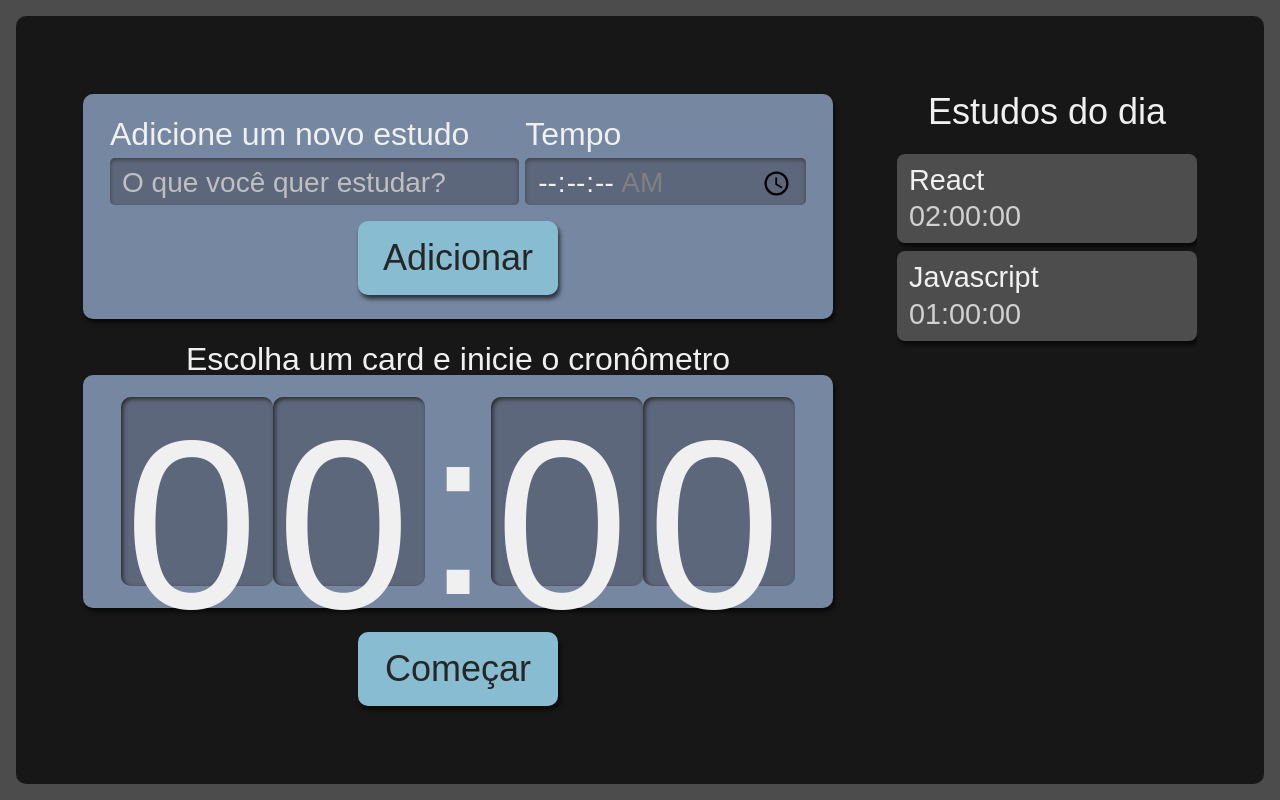
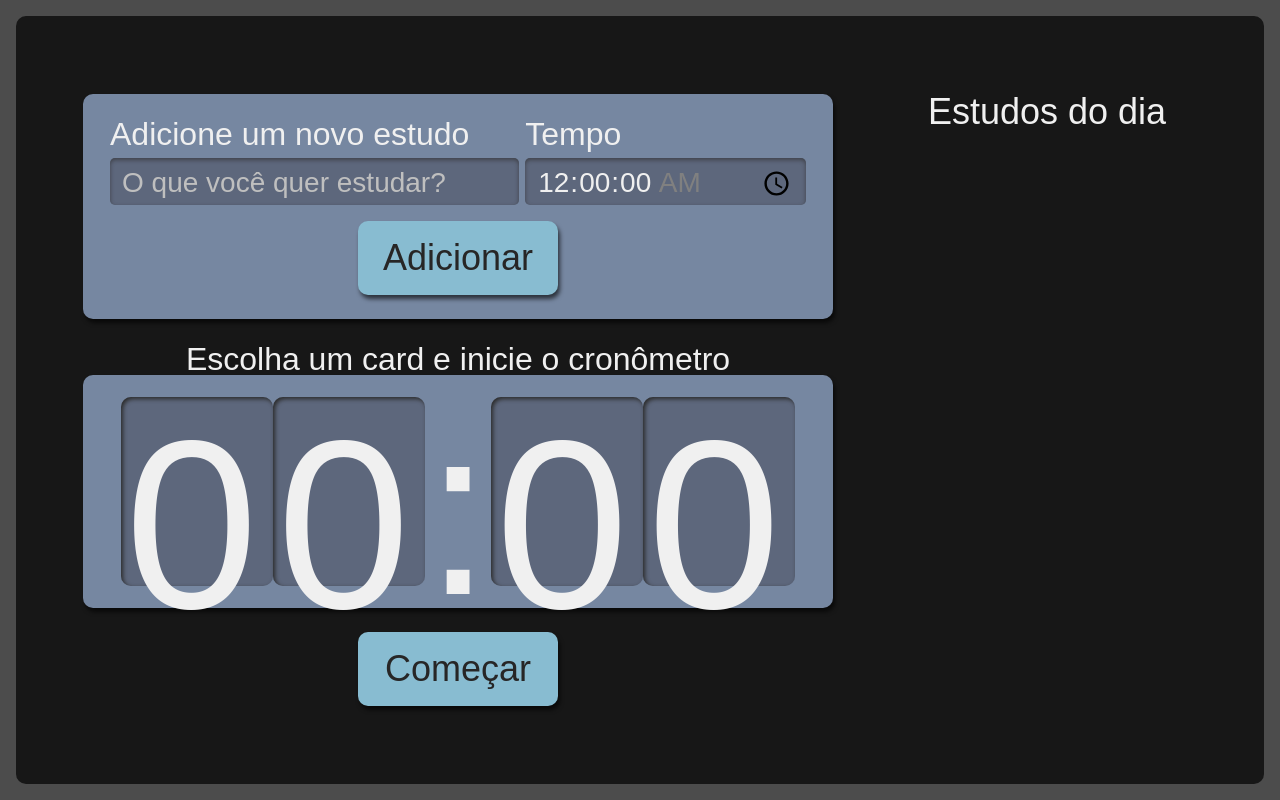
Before and after one commit to xibaloko/alura-studies, a React (Create React App) app: page / in a window 1280 px wide. Built offline with nearby package versions, Linux system fonts and the light colour scheme.

Commit message:
implementando adiciona tarefa

```diff
--- a/package.json
+++ b/package.json
@@ -14,6 +14,7 @@
     "react-dom": "^18.2.0",
     "react-scripts": "5.0.1",
     "typescript": "^4.8.2",
+    "uuid": "^8.3.2",
     "web-vitals": "^2.1.4"
   },
   "scripts": {
@@ -41,6 +42,7 @@
     ]
   },
   "devDependencies": {
+    "@types/uuid": "^8.3.4",
     "sass": "^1.54.6",
     "typescript-plugin-css-modules": "^3.4.0"
   }
--- a/src/components/botao/index.tsx
+++ b/src/components/botao/index.tsx
@@ -1,14 +1,18 @@
 import React from "react";
-import style from './botao.module.scss';
+import style from "./botao.module.scss";
 
-class Botao extends React.Component<{text:string}>{
-    render() {
-        return(
-            <button className={style.botao}>
-                {this.props.text}
-            </button>
-        )
-    }
+class Botao extends React.Component<{
+  text: string;
+  type?: "button" | "submit" | "reset" | undefined;
+}> {
+  render() {
+    const { type = "button" } = this.props;
+    return (
+      <button type={type} className={style.botao}>
+        {this.props.text}
+      </button>
+    );
+  }
 }
 
 export default Botao;
--- a/src/components/formulario/index.tsx
+++ b/src/components/formulario/index.tsx
@@ -1,20 +1,66 @@
 import React from "react";
+import { ITarefa } from "../../types/tarefas";
 import Botao from "../botao";
-import style from './formulario.module.scss';
+import style from "./formulario.module.scss";
+import { v4 as uuidv4 } from "uuid";
 
-class Formulario extends React.Component {
+class Formulario extends React.Component<{
+  setTarefas: React.Dispatch<React.SetStateAction<ITarefa[]>>;
+}> {
+  state = {
+    tarefa: "",
+    tempo: "00:00",
+  };
+
+  adicionarTarefa(evento: React.FormEvent<HTMLFormElement>) {
+    evento.preventDefault();
+    this.props.setTarefas((tarefasAntigas) => [
+      ...tarefasAntigas,
+      { ...this.state, selecionado: false, completado: false, id: uuidv4() },
+    ]);
+    this.setState({
+      tarefa: "",
+      tempo: "00:00",
+    });
+  }
+
   render() {
     return (
-      <form action="" className={style.novaTarefa}>
+      <form
+        className={style.novaTarefa}
+        onSubmit={this.adicionarTarefa.bind(this)}
+      >
         <div className={style.inputContainer}>
           <label htmlFor="tarefa">Adicione um novo estudo</label>
-          <input type="text" name="tarefa" id="tarefa" placeholder="O que você quer estudar?" required />
+          <input
+            type="text"
+            name="tarefa"
+            id="tarefa"
+            value={this.state.tarefa}
+            onChange={(evento) =>
+              this.setState({ ...this.state, tarefa: evento.target.value })
+            }
+            placeholder="O que você quer estudar?"
+            required
+          />
         </div>
         <div className={style.inputContainer}>
           <label htmlFor="tempo">Tempo</label>
-          <input type="time" step="1" name="tempo" id="tempo" min="00:00:00" max="01:30:00" required />
+          <input
+            type="time"
+            step="1"
+            name="tempo"
+            id="tempo"
+            value={this.state.tempo}
+            onChange={(evento) =>
+              this.setState({ ...this.state, tempo: evento.target.value })
+            }
+            min="00:00:00"
+            max="01:30:00"
+            required
+          />
         </div>
-          <Botao text="Adicionar"/>
+        <Botao type="submit" text="Adicionar" />
       </form>
     );
   }
--- a/src/components/lista/index.tsx
+++ b/src/components/lista/index.tsx
@@ -1,18 +1,9 @@
-import React from "react";
+import React, { useState } from "react";
+import { ITarefa } from "../../types/tarefas";
 import Item from "./item";
 import style from "./lista.module.scss";
 
-function Lista() {
-  const tarefas = [
-    {
-      tarefa: "React",
-      tempo: "02:00:00",
-    },
-    {
-      tarefa: "Javascript",
-      tempo: "01:00:00",
-    },
-  ];
+function Lista({ tarefas }: { tarefas: ITarefa[] }) {
   return (
     <aside className={style.listaTarefas}>
       <h2>Estudos do dia</h2>
--- a/src/components/lista/item/index.tsx
+++ b/src/components/lista/item/index.tsx
@@ -1,12 +1,13 @@
-import style from '../lista.module.scss';
+import { ITarefa } from "../../../types/tarefas";
+import style from "../lista.module.scss";
 
 export default function Item({
   tarefa,
   tempo,
-}: {
-  tarefa: string;
-  tempo: string;
-}) {
+  selecionado,
+  completado,
+  id,
+}: ITarefa) {
   return (
     <li className={style.item}>
       <h3>{tarefa}</h3>
--- a/src/pages/App.tsx
+++ b/src/pages/App.tsx
@@ -1,15 +1,17 @@
-import React from 'react';
-import Cronometro from '../components/cronometro';
-import Formulario from '../components/formulario';
-import Lista from '../components/lista';
-import style from './App.module.scss';
+import React, { useState } from "react";
+import Cronometro from "../components/cronometro";
+import Formulario from "../components/formulario";
+import Lista from "../components/lista";
+import { ITarefa } from "../types/tarefas";
+import style from "./App.module.scss";
 
 function App() {
+  const [tarefas, setTarefas] = useState<ITarefa[] | []>([]);
   return (
     <div className={style.AppStyle}>
-      <Formulario/>
-      <Lista/>
-      <Cronometro/>
+      <Formulario setTarefas={setTarefas} />
+      <Lista tarefas={tarefas} />
+      <Cronometro />
     </div>
   );
 }
--- /dev/null
+++ b/src/types/tarefas.ts
@@ -0,0 +1,7 @@
+export interface ITarefa {
+    tarefa: string;
+    tempo: string;
+    selecionado: boolean;
+    completado: boolean;
+    id: string;
+  }
```
Also changed, not shown: 1 other file (tests, documents, lock files or other folders).
